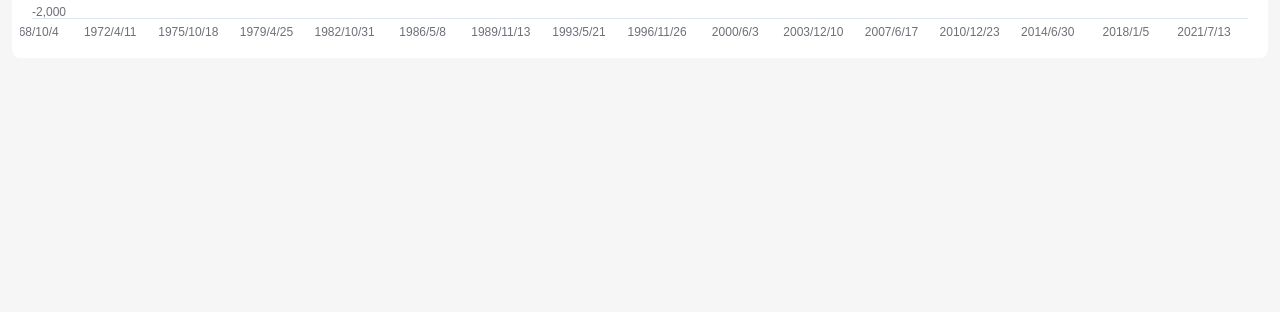
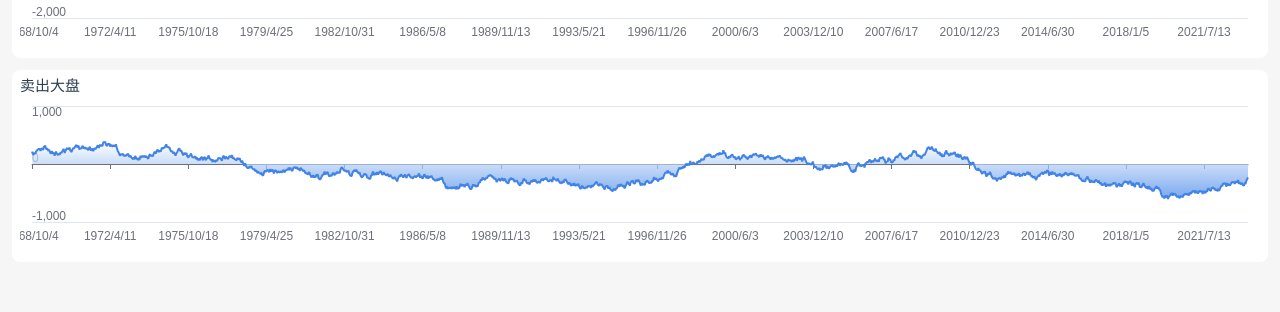
Before and after one commit to Ximu-Luya/columba-cc, a Vue app: page /quotation in a window 1280 px wide. Shown: the part 146-458 px from the top of the page. Built offline with nearby package versions, Linux system fonts and the light colour scheme.

Commit message:
fix: 修复多个市场总览卡片导致id重复无法渲染第二个图表的问题

```diff
--- a/src/views/Quotation/Index.vue
+++ b/src/views/Quotation/Index.vue
@@ -5,6 +5,7 @@ import MarketOverview from './MarketOverview.vue'
 <template>
   <div class="quotation-wrapper h-full p-3">
     <MarketOverview title="买入大盘" />
+    <MarketOverview title="卖出大盘" />
   </div>
 </template>
 
--- a/src/views/Quotation/MarketOverview.vue
+++ b/src/views/Quotation/MarketOverview.vue
@@ -1,5 +1,5 @@
 <script setup lang='ts'>
-import { onMounted } from 'vue'
+import { ref, onMounted } from 'vue'
 import * as echarts from 'echarts'
 import CardBox from '@src/components/CardBox.vue'
 
@@ -9,6 +9,7 @@ const props = defineProps({
     default: '行情'
   }
 })
+const chartId = ref('chart-' + Math.random().toString(36).substring(2))
 
 onMounted(() => {
   let base = +new Date(1968, 9, 3)
@@ -21,7 +22,7 @@ onMounted(() => {
     data.push(Math.round((Math.random() - 0.5) * 20 + data[i - 1]))
   }
   console.log({date, data})
-  const chart = echarts.init(document.getElementById('chart') as HTMLDivElement, null, { renderer: 'svg' })
+  const chart = echarts.init(document.getElementById(chartId.value) as HTMLDivElement, null, { renderer: 'svg' })
   chart.setOption({
     grid: {
       top: '12px',
@@ -86,7 +87,7 @@ onMounted(() => {
     </div>
 
     <div class="content">
-      <div id="chart" class="h-40"></div>
+      <div :id="chartId" class="h-40"></div>
     </div>
   </CardBox>
 </template>
```
